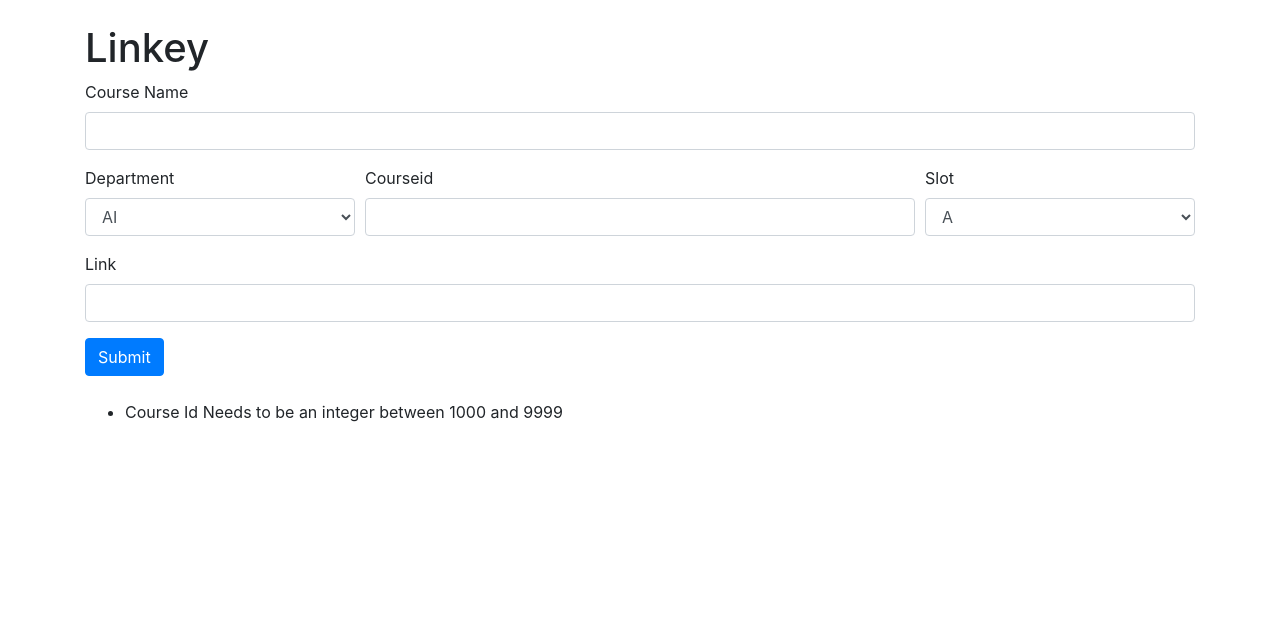
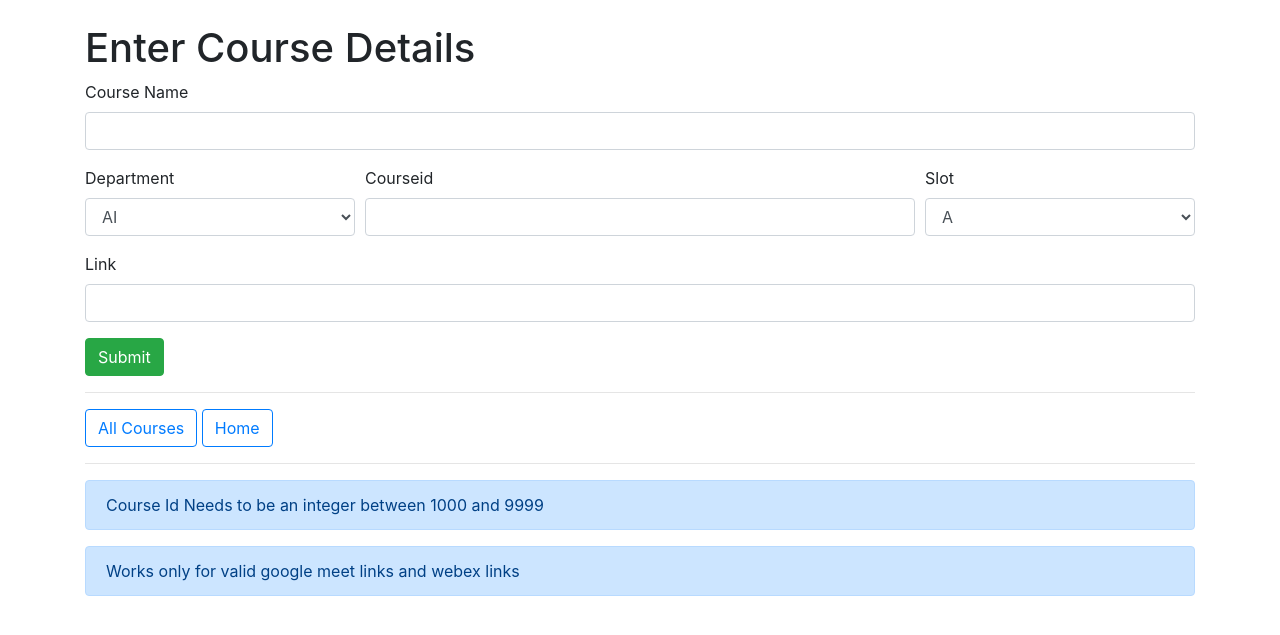
Before and after one commit to DivyanshK12/linkey, a Flask app: page /adder in a window 1280 px wide. Shown: the top 635 px of the page. Run offline with Flask 2, Linux system fonts and the light colour scheme; some libraries are stand-ins or nearby versions.

Commit message:
Linkey V1 Completed

```diff
--- a/app/main/utils.py
+++ b/app/main/utils.py
@@ -1,4 +1,5 @@
 from datetime import datetime
+import re
 
 slot_dict = {0:{9:"A", 10:"B", 11:"C", 12:"D", 14:"P", 16:"Q",23:"D"},
             1:{9:"D", 10:"E", 11:"F", 12:"G", 14:"R", 16:"S"},
@@ -15,3 +16,16 @@ def get_slot(dt_object):
     except KeyError as e:
         return "X"
     return slot
+
+def is_valid_link(url):
+    # Validates for google meet
+    regex_google = r"(https?://)?meet.google.com/[a-z0-9\-]*"
+    regex_webex = r" (https?://)?iith.webex.com/meet/"
+    match_google = re.search(regex_google, str(url), re.MULTILINE)
+    match_webex = re.search(regex_webex, str(url), re.MULTILINE)
+    return True if (match_google or match_webex) else False
+
+# if __name__ == "__main__":
+#     print(is_valid("meet.google.com/iuc-xcer-zwo?pli=1&authuser=1"))
+#     print(is_valid("https://meet.google.com/snq-iaos-zjg?pli=1&authuser=1"))
+#     print(is_valid(" https://iith.webex.com/meet/vc4.iith"))
--- a/app/main/views.py
+++ b/app/main/views.py
@@ -1,5 +1,5 @@
 from datetime import datetime
-from flask import render_template, session, redirect, url_for
+from flask import render_template, session, redirect, url_for, flash
 
 from . import main
 from .forms import CourseForm
@@ -11,6 +11,10 @@ from .utils import *
 def adder():
     form = CourseForm()
     if form.validate_on_submit():
+        if not is_valid_link(form.link.data):
+            flash("Invalid meeting link entered")
+            return redirect(url_for('.adder'))
+
         form_inp = Course.query.filter_by(courseName = form.name.data,courseType = form.courseType.data, courseId = form.courseId.data, courseSlot = form.slot.data).first()
         crs = Course(courseName = form.name.data, courseType = form.courseType.data, courseId = form.courseId.data, courseLink = form.link.data, courseSlot = form.slot.data)
         if form_inp is not None:
@@ -28,9 +32,9 @@ def index():
     time_obj = datetime.now()
     slot = get_slot(time_obj)
     data = Course.query.filter_by(courseSlot = slot).all()
-    return render_template("index.html",data = data)
+    return render_template("index.html",data = data,page = "Home")
 
 @main.route('/all')
 def aller():
     data = Course.query.all()
-    return render_template("index.html",data = data)
+    return render_template("index.html",data = data,page = "All Courses")
--- a/app/templates/form.html
+++ b/app/templates/form.html
@@ -8,12 +8,13 @@
     <!-- Bootstrap CSS -->
     <link rel="stylesheet" href="https://stackpath.bootstrapcdn.com/bootstrap/4.4.1/css/bootstrap.min.css" integrity="sha384-Vkoo8x4CGsO3+Hhxv8T/Q5PaXtkKtu6ug5TOeNV6gBiFeWPGFN9MuhOf23Q9Ifjh" crossorigin="anonymous">
 
-    <title>Linkey</title>
+    <link rel="icon" href="static/images/icon.svg" type="image/svg">
+    <title>Linkey | Add Course</title>
   </head>
   <body>
       <br>
     <div class="container">
-        <h1>Linkey</h1>
+        <h1>Enter Course Details</h1>
         <form method="POST" action="/adder" autocomplete="off">
             <div class="form-group">
             {{ form.name.label }}{{ form.name(id="name") }}
@@ -35,13 +36,26 @@
             <div class="form-group">
             {{ form.link.label }}{{ form.link }}
             </div>
-            <button type="submit" class="btn btn-primary">Submit</button>
+            <button type="submit" class="btn btn-success">Submit</button>
             {{ form.hidden_tag() }}
         </form>
-        <br>
-        <ul>
-          <li>Course Id Needs to be an integer between 1000 and 9999</li>
-        </ul>
+        <hr>
+            <a class="btn btn-outline-primary" href="/all" role="button">All Courses</a>
+            <a class="btn btn-outline-primary" href="/" role="button">Home</a>
+            <hr>
+            <div class="alert alert-primary" role="alert">Course Id Needs to be an integer between 1000 and 9999</div>
+            <div class="alert alert-primary" role="alert">Works only for valid google meet links and webex links</div>
+        {% with messages = get_flashed_messages() %}
+                    {% if messages %}
+                        <ul class=flashes> <!--Can be replaced with toasts ?-->
+                            {% for message in messages %}
+                            <div class="alert alert-danger" role="alert">
+                                {{ message }}
+                              </div>
+                            {% endfor %}
+                        </ul>
+                    {% endif %}
+                {% endwith %}
     </div>
     <!-- Optional JavaScript -->
     <!-- jQuery first, then Popper.js, then Bootstrap JS -->
```
Also changed, not shown: app/templates/index.html (+6 -1 lines), requirements.txt (added, +19 -0 lines), app/static/images/icon.svg (added), 1 other file.
